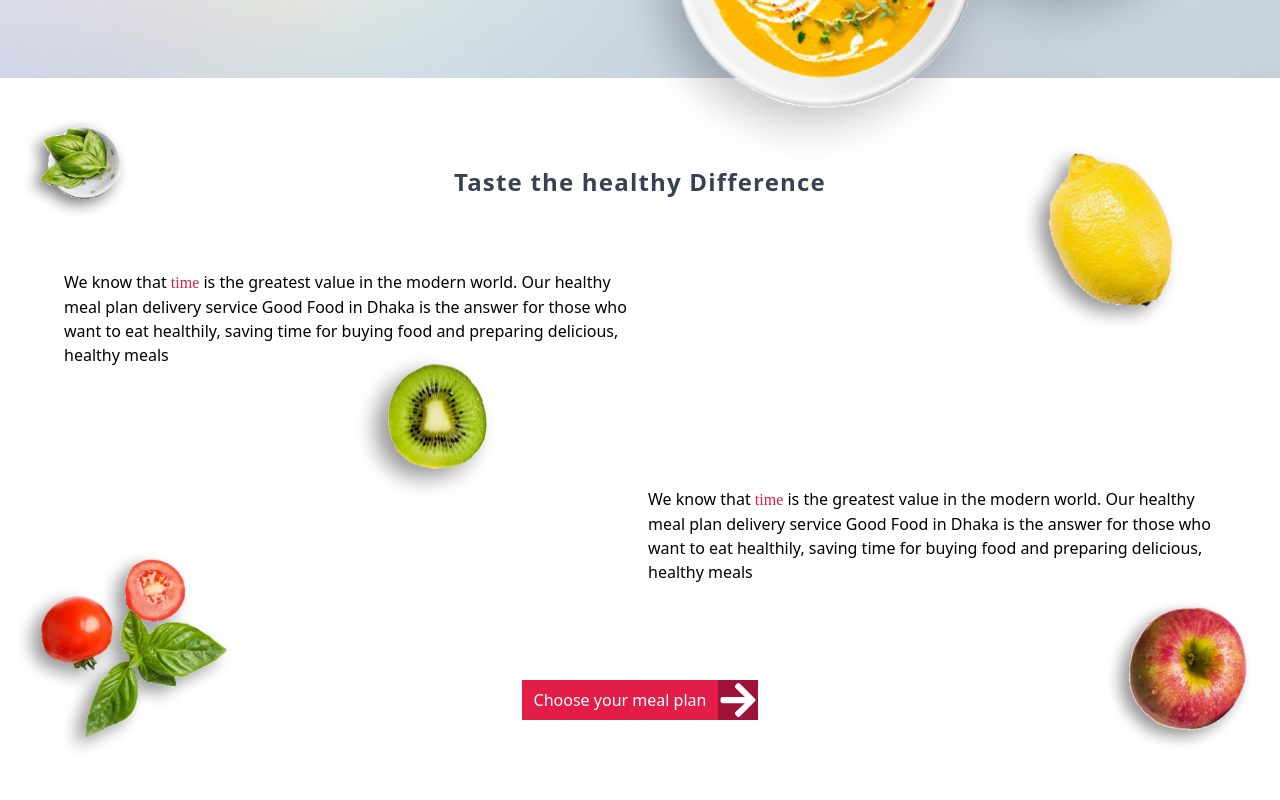
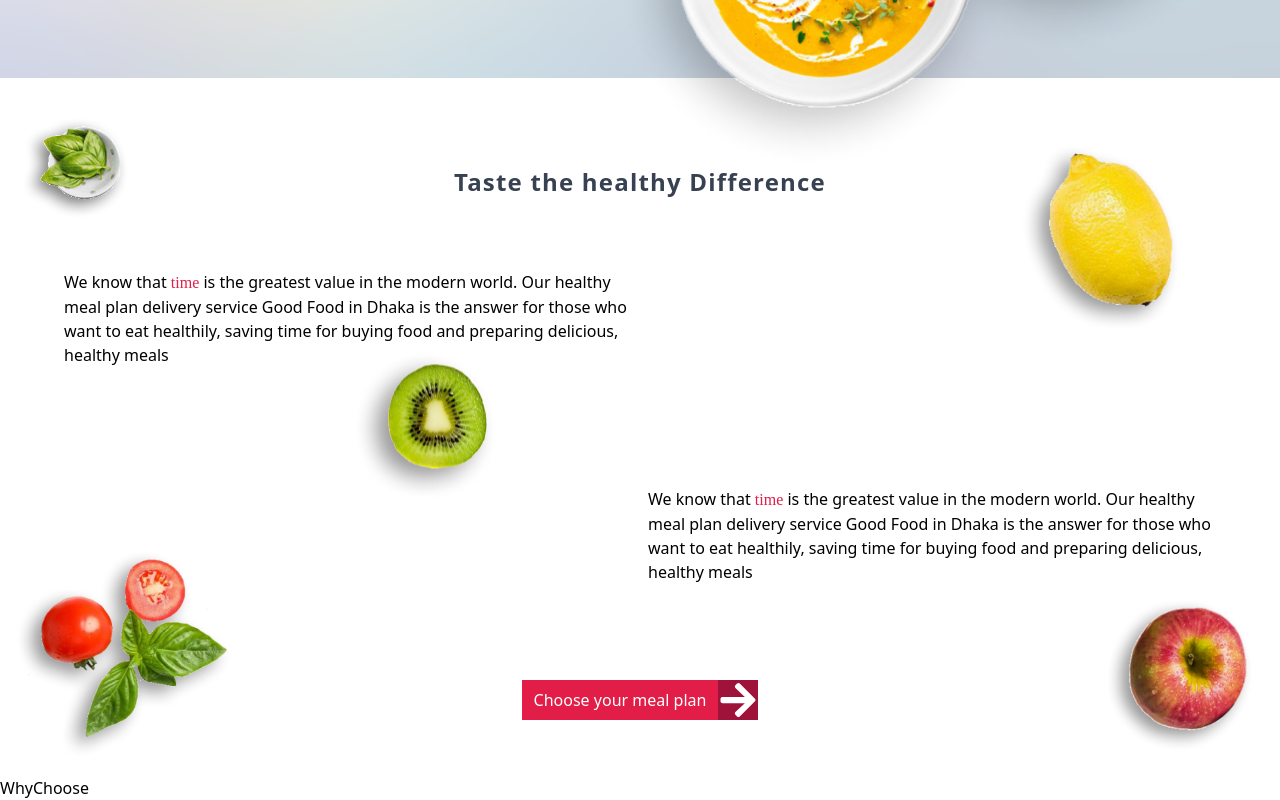
Before and after one commit to JuwelShaikh/restaurant-site, a React (Vite) app: page / in a window 1280 px wide. Shown: the part 590-1390 px from the top of the page. Before the commit the page ends 1366 px from the top, so only its background shows below. Built offline with nearby package versions, Linux system fonts and the light colour scheme; a web font is replaced by a local one.

Commit message:
Why choose comppo added

```diff
--- a/src/App.jsx
+++ b/src/App.jsx
@@ -1,6 +1,7 @@
 import Banner from "./Components/Banner/Banner"
 import Hero from "./Components/Hero/Hero"
 import Navbar from "./Components/Navbar/Navbar"
+import WhyChoose from "./Components/WhyChoose/WhyChoose"
 
 
 const App = () => {
@@ -9,6 +10,7 @@ const App = () => {
       <Navbar/>
       <Hero/>
       <Banner/>
+      <WhyChoose/>
     </div>
   )
 }
--- /dev/null
+++ b/src/Components/WhyChoose/WhyChoose.jsx
@@ -0,0 +1,9 @@
+
+
+const WhyChoose = () => {
+  return (
+    <div>WhyChoose</div>
+  )
+}
+
+export default WhyChoose
```
